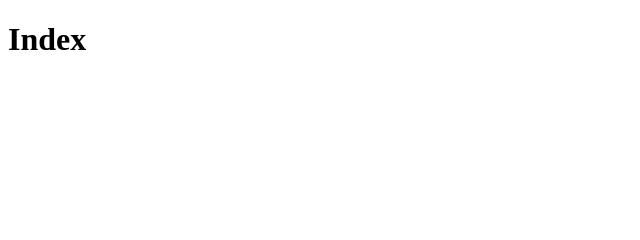
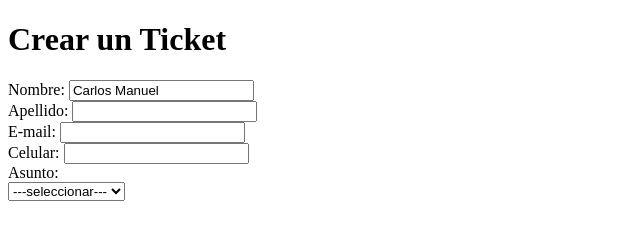
Before and after one commit to geko727/support, a plain HTML site: page index.html at #!/input in a window 1280 px wide. Shown: the whole page, without its empty margins (0-640 px from the left). Drawn offline with Linux system fonts and the light colour scheme.

Commit message:
create selects

```diff
--- /dev/null
+++ b/app/input/input.js
@@ -0,0 +1,24 @@
+ angular.module('myApp.controllers')
+    .controller('InputController', ['$scope', function($scope) {
+      $scope.nombre = "Carlos Manuel";
+
+      $scope.asuntos = [
+       {id: 1, name: 'Problema'},
+       {id: 2, name: 'Queja'},
+       {id: 3, name: 'Sugerencia'}
+      ];
+
+      $scope.servicios = [
+       {id: 1, name: 'Residencial'},
+       {id: 2, name: 'Business'},
+       {id: 3, name: 'Metro Mesh'},
+       {id: 4, name: 'Dedicated'}
+      ];
+
+      $scope.problemas = [
+       {id: 1, name: 'Desconexion'},
+       {id: 2, name: 'Lentitud'},
+       {id: 3, name: 'Otro'},
+      ];
+
+    }]);
--- a/app/input/input.tpl.html
+++ b/app/input/input.tpl.html
@@ -1 +1,22 @@
-<h1> Index </h1>
+<h1> Crear un Ticket</h1>
+
+
+
+    Nombre: <input type="text" ng-model="nombre" /><br />
+    Apellido: <input type="text" ng-model="apellido" /><br />
+    E-mail: <input type="email" ng-model="email" /><br />
+    Celular: <input type="email" ng-model="celular" /><br />
+    Asunto: </br>
+    <select ng-model="seleccionAsuntos" ng-options="asunto as asunto.name for asunto in asuntos">
+    	<option value="">---seleccionar---</option>
+    </select><br>
+
+    <p ng-if="seleccionAsuntos.name=='Problema' || seleccionAsuntos.name=='Queja'">Servicio:</p>
+    <select ng-if="seleccionAsuntos.name=='Problema' || seleccionAsuntos.name=='Queja'" ng-model="seleccionServicio" ng-options="servicio as servicio.name for servicio in servicios">
+    	<option value="">---seleccionar---</option>
+    </select><br>
+
+    <p ng-if="seleccionAsuntos.name=='Problema'">Problema:</p>
+    <select ng-if="seleccionAsuntos.name=='Problema'" ng-model="seleccionProblema" ng-options="problema as problema.name for problema in problemas">
+    	<option value="">---seleccionar---</option>
+    </select><br>
--- a/common/app.js
+++ b/common/app.js
@@ -1,4 +1,5 @@
 var myApp = angular.module('myApp', [
+  'myApp.controllers',
   'ui.router',
 ]);
 
@@ -10,7 +11,7 @@ myApp.config(['$stateProvider','$urlRouterProvider', function ($stateProvider, $
   .state('input', {
     url: '/input',
     templateUrl : 'app/input/input.tpl.html',
-
+    controller: 'InputController'
 
   })
   .state('upgrade', {
--- a/index.html
+++ b/index.html
@@ -24,6 +24,8 @@
 
 	<script src="common/app.js"></script>
 
+
+    <script src="app/input/input.js"></script>
 	</body>
 
 </html>
```
